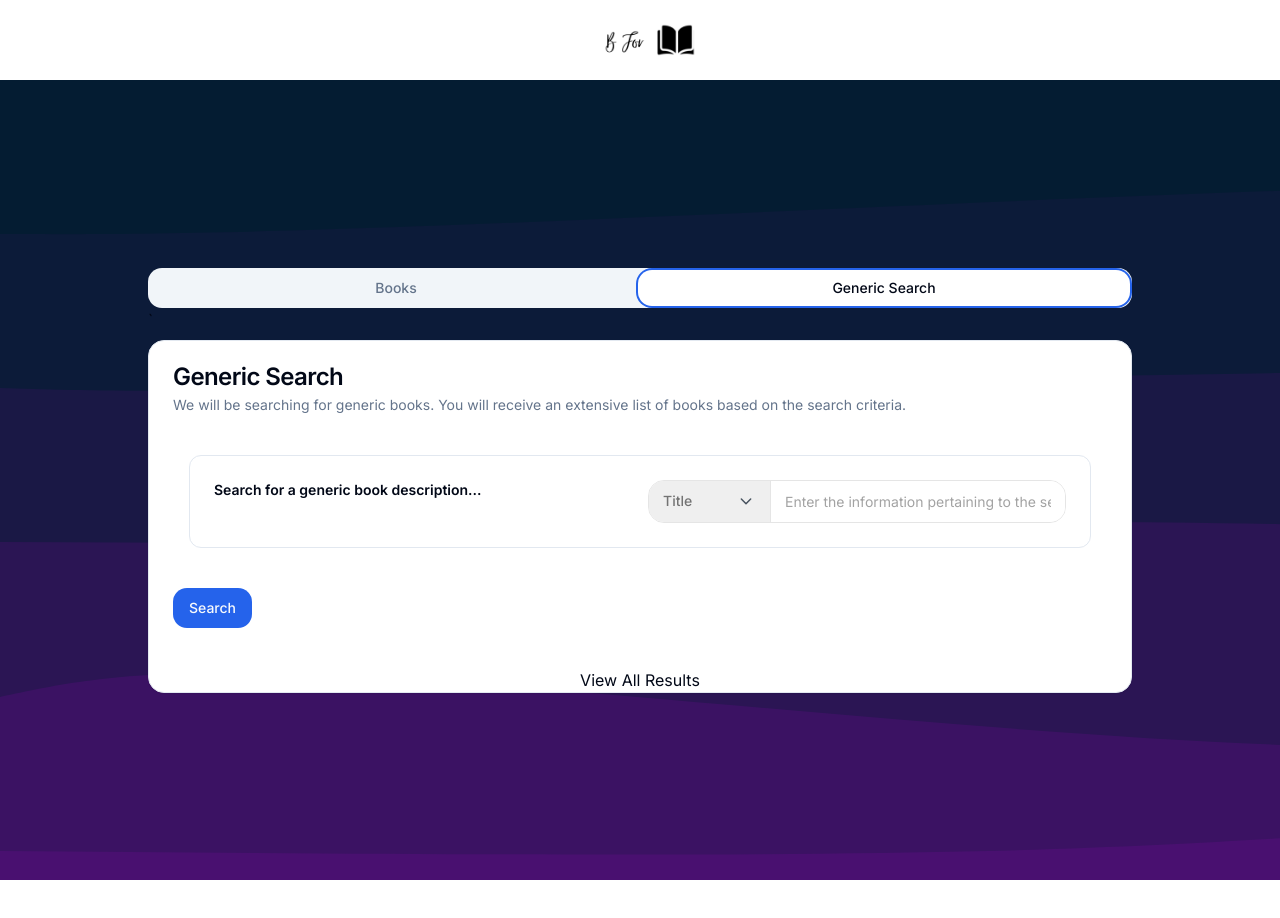
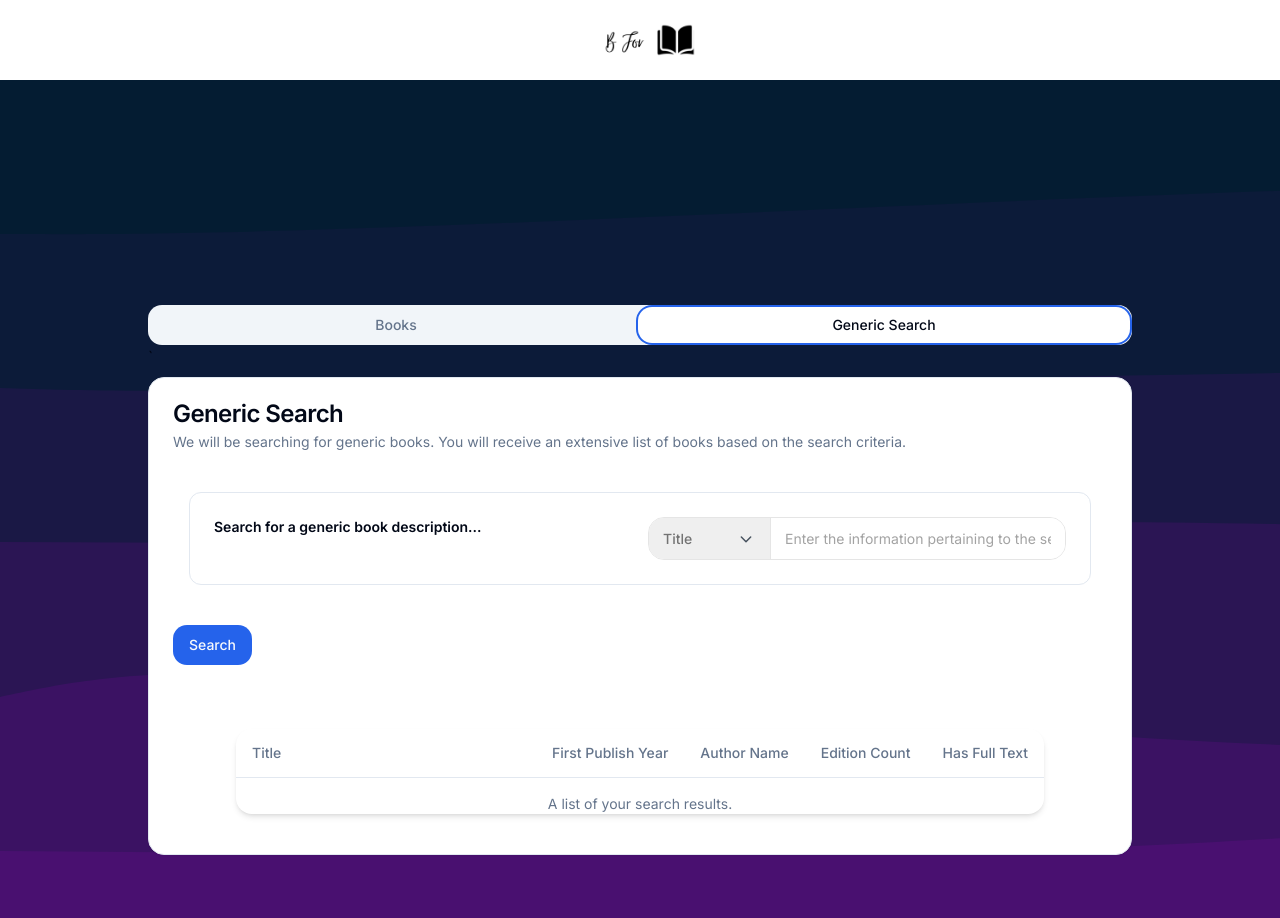
Before and after one commit to aknsubbu/Project-Repository-Venmurasu, a Next.js app: page / in a window 1280 px wide. Both pictures are taken after a click on the tab "Generic Search". Shown: the top 918 px of the page. Before the commit the page ends 880 px from the top, so only its background shows below. Built offline with nearby package versions, Linux system fonts and the light colour scheme.

Commit message:
sixth push

```diff
--- a/app/page.tsx
+++ b/app/page.tsx
@@ -7,7 +7,7 @@ const Home = () => {
       <div className='h-20 rounded-xl p-5 flex items-center justify-center'>
   <img src="B For.png" alt="" />
 </div>
-    <div style={{ display: 'flex', justifyContent: 'center', alignItems: 'center', height: '100vh' ,backgroundImage: "url('./pattern.svg')"}}>
+    <div style={{ display: 'flex', justifyContent: 'center', alignItems: 'center', height: '1000px' ,backgroundImage: "url('./pattern.svg')"}}>
       <SearchTabs />
     </div>
     </div>
--- a/components/ui/genericSearch.tsx
+++ b/components/ui/genericSearch.tsx
@@ -50,6 +50,7 @@ const SearchPage = () => {
 
   return (
         <TabsContent value="general-search">
+            <div className='max-h-[900px]'>
       <Card>
         <CardHeader>
           <CardTitle>Generic Search</CardTitle>
@@ -59,7 +60,7 @@ const SearchPage = () => {
         </CardHeader>
         <CardContent className="space-y-2">
           <section className="py-4 overflow-hidden">
-            <div className="container px-4 mx-auto">
+            <div className="container px-4 mx-auto max-h-[900px]">
               <div className="p-6 bg-white border rounded-xl">
                 <div className="flex flex-wrap justify-between -m-2">
                   <div className="w-full sm:w-1/2 p-2">
@@ -97,9 +98,12 @@ const SearchPage = () => {
         <CardFooter>
           <Button onClick={handleSearch}>Search</Button>
         </CardFooter>
+        <div className="flex items-center justify-center w-full max-h-[900px] p-10">
         <SearchResultsModal searchResults={searchResults} />
+      </div>
 
       </Card>
+      </div>
     </TabsContent>
   );}
 
--- a/components/ui/searchResults.tsx
+++ b/components/ui/searchResults.tsx
@@ -1,105 +1,15 @@
-// import React, { useState } from 'react';
-// import Modal from 'react-modal';
-// import {
-//   Card,
-//   CardContent,
-//   CardDescription,
-//   CardFooter,
-//   CardHeader,
-//   CardTitle,
-// } from '@/components/ui/card';
-
-// interface Book {
-//   cover_i: number;
-//   has_fulltext: boolean;
-//   edition_count: number;
-//   title: string;
-//   author_name: string[];
-//   first_publish_year: number;
-//   key: string;
-//   ia: string[];
-//   author_key: string[];
-//   public_scan_b: boolean;
-// }
-
-// interface Props {
-//   searchResults: Book[];
-// }
-
-// const SearchResultsModal: React.FC<Props> = ({ searchResults }) => {
-//   const [modalIsOpen, setModalIsOpen] = useState(false);
-
-//   const customStyles = {
-//     content: {
-//       top: '50%',
-//       left: '50%',
-//       right: 'auto',
-//       bottom: 'auto',
-//       marginRight: '-50%',
-//       transform: 'translate(-50%, -50%)',
-//     },
-//   };
-
-//   const handleOpenModal = () => {
-//     setModalIsOpen(true);
-//   };
-
-//   const handleCloseModal = () => {
-//     setModalIsOpen(false);
-//   };
-
-//   return (
-//     <>
-//       <div className="mt-4">
-//         <ul>
-//           {searchResults.map((result, index) => (
-//             <li key={index}>{result.title}</li>
-//           ))}
-//         </ul>
-//         <button
-//           className="border-4 border-black rounded-xl p-2"
-//           onClick={handleOpenModal}
-//         >
-//           View All Results
-//         </button>
-//       </div>
-//       <Modal
-//         isOpen={modalIsOpen}
-//         onRequestClose={handleCloseModal}
-//         style={customStyles}
-//         contentLabel="Search Results Modal"
-//       >
-//         <Card>
-//           <CardHeader>
-//             <CardTitle>Search Results</CardTitle>
-//             <CardDescription>
-//               This is the search result for the specified criteria
-//             </CardDescription>
-//           </CardHeader>
-//           <CardContent>
-//             {searchResults.map((result, index) => (
-//   <div key={index}>
-//     <p>{result.title}</p>
-//     <p>{result.author_name ? result.author_name.join(',') : 'N/A'}</p>
-//     <p>{result.first_publish_year}</p>
-//   </div>
-// ))}
-// {searchResults.map((result, index) => (
-
-//           </CardContent>
-
-//         </Card>
-
-//         <button onClick={handleCloseModal}>Close Modal</button>
-//       </Modal>
-//     </>
-//   );
-// };
-
-// export default SearchResultsModal;
 import React, { useState } from 'react';
-import Modal from 'react-modal';
-import { Separator } from "@/components/ui/separator"
+import Modal, { Styles } from 'react-modal';
+import { Separator } from '@/components/ui/separator';
+import {
+  Table,
+  TableBody,
+  TableCaption,
+  TableCell,
+  TableHead,
+  TableHeader,
+  TableRow,
+} from "@/components/ui/table"
 
 
 interface Book {
@@ -122,51 +32,74 @@ interface Props {
 const SearchResultsModal: React.FC<Props> = ({ searchResults }) => {
   const [modalIsOpen, setModalIsOpen] = useState(false);
 
-  const customStyles = {
+  const customStyles: Styles = {
     content: {
       top: '50%',
       left: '50%',
       right: 'auto',
       bottom: 'auto',
-      marginRight: '-50%',
       transform: 'translate(-50%, -50%)',
+      width: '80%',
+      maxHeight: '80vh',
+      overflowY: 'auto' as const,
     },
   };
 
-  const handleOpenModal = () => {
-    setModalIsOpen(true);
-  };
-
-  const handleCloseModal = () => {
-    setModalIsOpen(false);
-  };
 
   return (
-    <>
-      <div className="mt-4 flex items-center justify-center">
-        <button onClick={handleOpenModal}>View All Results</button>
-      </div>
-      <Modal
-        isOpen={modalIsOpen}
-        onRequestClose={handleCloseModal}
-        style={customStyles}
-        contentLabel="Search Results Modal"
-        className="h-96 w-96 bg-white rounded-xl p-5"
-      >
-        <h2 className="text-lg font-semibold">Search Results:</h2>
-        <ul>
-          {searchResults.map((result, index) => (
-            <li key={index}>
-            <Separator />
-              <p>{result.title}</p>
-              <p>{result.first_publish_year}</p>
-            <Separator />
-            </li>
-          ))}
-        </ul>
-        <button onClick={handleCloseModal}>Close Modal</button>
-      </Modal>
-    </>
+    // <>
+    //   <div className="mt-4 flex items-center justify-center">
+    //     <button onClick={handleOpenModal}>View All Results</button>
+    //   </div>
+    //   <Modal
+    //     isOpen={modalIsOpen}
+    //     onRequestClose={handleCloseModal}
+    //     style={customStyles}
+    //     contentLabel="Search Results Modal"
+    //     className=" bg-white rounded-xl p-5"
+    //   >
+    //     <h2 className="text-lg font-semibold">Search Results:</h2>
+    //     <ul>
+    //       {searchResults.map((result, index) => (
+    //         <li key={index}>
+    //           <Separator />
+    //           <p>{result.title}</p>
+    //           <p>{result.first_publish_year}</p>
+    //           <Separator />
+    //         </li>
+    //       ))}
+    //     </ul>
+    //     <button onClick={handleCloseModal}>Close Modal</button>
+    //   </Modal>
+    // </>
+    <div className=" max-w-full overflow-x-auto shadow-md sm:rounded-lg max-h-[500px]">
+  <Table>
+    <TableCaption>A list of your search results.</TableCaption>
+    <TableHeader>
+      <TableRow>
+        <TableHead className="w-[300px]">Title</TableHead>
+        <TableHead>First Publish Year</TableHead>
+        <TableHead>Author Name</TableHead>
+        <TableHead>Edition Count</TableHead>
+        <TableHead>Has Full Text</TableHead>
+
+      </TableRow>
+    </TableHeader>
+    <TableBody>
+      {searchResults.map((result, index) => (
+        <TableRow key={index}>
+          <TableCell className="font-medium">{result.title}</TableCell>
+          <TableCell>{result.first_publish_year}</TableCell>
+          <TableCell>{result.author_name}</TableCell>
+          <TableCell>{result.edition_count}</TableCell>
+          <TableCell>{result.has_fulltext.toString()}</TableCell>
+
+        </TableRow>
+      ))}
+    </TableBody>
+  </Table>
+</div>
+
   );
 };
 
--- a/components/ui/searchTabs.tsx
+++ b/components/ui/searchTabs.tsx
@@ -20,8 +20,8 @@ import {
 
 const SearchTabs=() => {
   return (
-    <Tabs defaultValue="books" className="w-4/5 p-5">
-      <TabsList className="grid w-full grid-cols-2">
+    <Tabs defaultValue="books" className="w-4/5 p-5 max-h-[1000px]">
+      <TabsList className="grid w-full grid-cols-2 max-h-[1000px]">
         <TabsTrigger value="books">Books</TabsTrigger>
         <TabsTrigger value="general-search">Generic Search</TabsTrigger>
       </TabsList>`
--- /dev/null
+++ b/components/ui/table.tsx
@@ -0,0 +1,114 @@
+import * as React from "react"
+
+import { cn } from "@/lib/utils"
+
+const Table = React.forwardRef<
+  HTMLTableElement,
+  React.HTMLAttributes<HTMLTableElement>
+>(({ className, ...props }, ref) => (
+  <div className="w-full overflow-auto">
+    <table
+      ref={ref}
+      className={cn("w-full caption-bottom text-sm", className)}
+      {...props}
+    />
+  </div>
+))
+Table.displayName = "Table"
+
+const TableHeader = React.forwardRef<
+  HTMLTableSectionElement,
+  React.HTMLAttributes<HTMLTableSectionElement>
+>(({ className, ...props }, ref) => (
+  <thead ref={ref} className={cn("[&_tr]:border-b", className)} {...props} />
+))
+TableHeader.displayName = "TableHeader"
+
+const TableBody = React.forwardRef<
+  HTMLTableSectionElement,
+  React.HTMLAttributes<HTMLTableSectionElement>
+>(({ className, ...props }, ref) => (
+  <tbody
+    ref={ref}
+    className={cn("[&_tr:last-child]:border-0", className)}
+    {...props}
+  />
+))
+TableBody.displayName = "TableBody"
+
+const TableFooter = React.forwardRef<
+  HTMLTableSectionElement,
+  React.HTMLAttributes<HTMLTableSectionElement>
+>(({ className, ...props }, ref) => (
+  <tfoot
+    ref={ref}
+    className={cn("bg-primary font-medium text-primary-foreground", className)}
+    {...props}
+  />
+))
+TableFooter.displayName = "TableFooter"
+
+const TableRow = React.forwardRef<
+  HTMLTableRowElement,
+  React.HTMLAttributes<HTMLTableRowElement>
+>(({ className, ...props }, ref) => (
+  <tr
+    ref={ref}
+    className={cn(
+      "border-b transition-colors hover:bg-muted/50 data-[state=selected]:bg-muted",
+      className
+    )}
+    {...props}
+  />
+))
+TableRow.displayName = "TableRow"
+
+const TableHead = React.forwardRef<
+  HTMLTableCellElement,
+  React.ThHTMLAttributes<HTMLTableCellElement>
+>(({ className, ...props }, ref) => (
+  <th
+    ref={ref}
+    className={cn(
+      "h-12 px-4 text-left align-middle font-medium text-muted-foreground [&:has([role=checkbox])]:pr-0",
+      className
+    )}
+    {...props}
+  />
+))
+TableHead.displayName = "TableHead"
+
+const TableCell = React.forwardRef<
+  HTMLTableCellElement,
+  React.TdHTMLAttributes<HTMLTableCellElement>
+>(({ className, ...props }, ref) => (
+  <td
+    ref={ref}
+    className={cn("p-4 align-middle [&:has([role=checkbox])]:pr-0", className)}
+    {...props}
+  />
+))
+TableCell.displayName = "TableCell"
+
+const TableCaption = React.forwardRef<
+  HTMLTableCaptionElement,
+  React.HTMLAttributes<HTMLTableCaptionElement>
+>(({ className, ...props }, ref) => (
+  <caption
+    ref={ref}
+    className={cn("mt-4 text-sm text-muted-foreground", className)}
+    {...props}
+  />
+))
+TableCaption.displayName = "TableCaption"
+
+export {
+  Table,
+  TableHeader,
+  TableBody,
+  TableFooter,
+  TableHead,
+  TableRow,
+  TableCell,
+  TableCaption,
+}
```
Also changed, not shown: 1 other file (tests, documents, lock files or other folders).
